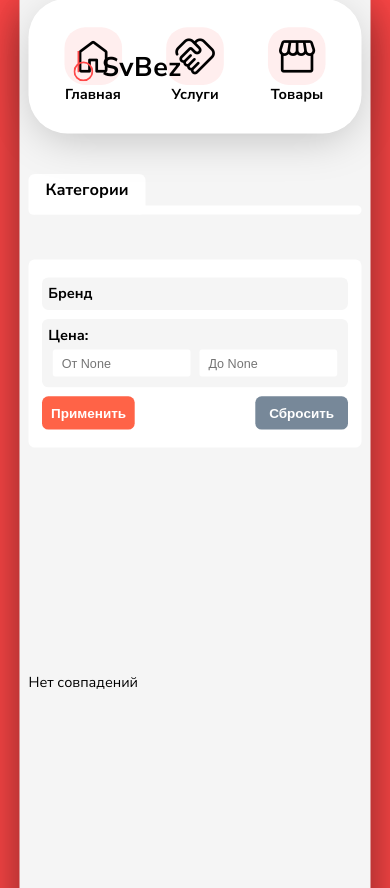
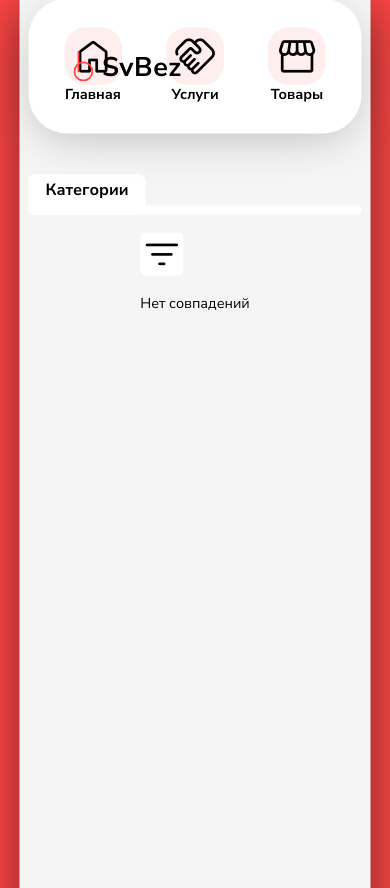
Before and after one commit to igor-73r/sv-bez, a Django app: page /store/ in a window 390 px wide. Shown: the part 155-1043 px from the top of the page. Run offline with Django 4.2, Linux system fonts and the light colour scheme; data that the repository does not hold is empty.

Commit message:
filter-block-hide

```diff
--- a/SvbezDjangoWeb/static/css/base.css
+++ b/SvbezDjangoWeb/static/css/base.css
@@ -190,7 +190,7 @@ footer nav ul li {
     border-radius: var(--text-radius);
 }
 
-@media (max-width: 766px) {
+@media (max-width: 990px) {
     .wrapper {
         padding: 0 10px 100px 10px !important;
     }
--- a/SvbezDjangoWeb/static/css/product_card.css
+++ b/SvbezDjangoWeb/static/css/product_card.css
@@ -10,6 +10,7 @@ section.cards {
 section.cards .card {
     background: var(--clr2);
     width: calc(33.6% - 10px);
+    height: 595px;
     margin-bottom: 10px;
     /*margin: 5px;*/
     border-radius: var(--border-radius);
@@ -38,30 +39,30 @@ section.cards .card img {
     /*margin: 50px;*/
 }
 
-@media (max-width: 690px) {
-    section.cards .card {
-        width: 100%;
-        display: flex;
-        margin: 10px 0 0 0 !important;
-        padding: 0;
-        flex-direction: row;
-        align-items: center;
-        justify-content: space-between;
-    }
-    section.cards .card img {
-        width: 30%;
-        height: auto;
-        border-radius: var(--border-radius) var(--border-radius) 0px 0px;
-    }
-    section.cards .card .content {
-        width: 100%;
-        padding: 10px;
-    }
-    /*.image{*/
-    /*    width: 100%;*/
-    /*    height: auto;*/
-    /*}*/
-}
+/*@media (max-width: 690px) {*/
+/*    section.cards .card {*/
+/*        width: 100%;*/
+/*        display: flex;*/
+/*        margin: 10px 0 0 0 !important;*/
+/*        padding: 0;*/
+/*        flex-direction: row;*/
+/*        align-items: center;*/
+/*        justify-content: space-between;*/
+/*    }*/
+/*    section.cards .card img {*/
+/*        width: 30%;*/
+/*        height: auto;*/
+/*        border-radius: var(--border-radius) var(--border-radius) 0px 0px;*/
+/*    }*/
+/*    section.cards .card .content {*/
+/*        width: 100%;*/
+/*        padding: 10px;*/
+/*    }*/
+/*    !*.image{*!*/
+/*    !*    width: 100%;*!*/
+/*    !*    height: auto;*!*/
+/*    !*}*!*/
+/*}*/
 
 section.categories {
     background: none;
@@ -229,3 +230,39 @@ input[type="checkbox"] {
     align-items: center;
     padding: 10px;
 }
+
+.filters {
+    display: none;
+}
+
+.left-side-bar{margin-top: 50px; display: block}
+
+@media (max-width: 990px), (max-width: 1500px){
+    .left-side-bar {
+        position: absolute;
+        display: none;
+        z-index: 9999;
+        margin-bottom: 0;
+        width: calc(33.6% - 10px);
+        min-height: 595px;
+        margin-top: 20px;
+    }
+
+    .filters {
+        margin-top: 20px;
+        display: block;
+        cursor: pointer;
+        background: white;
+        border-radius: var(--border-radius);
+        width: 48px;
+        height: 48px;
+    }
+
+    section.cards {
+        margin-top: 20px;
+    }
+
+    .left-side-bar .my-button {
+        width: 50%;
+    }
+}
--- a/SvbezDjangoWeb/static/js/base.js
+++ b/SvbezDjangoWeb/static/js/base.js
@@ -65,6 +65,15 @@ $('.label').click(function(){
     }
 });
 
+$('.filters').click(function(){
+    let element = $(this).siblings('.left-side-bar')
+    if(element.is(":hidden")){
+        element.show();
+    }else{
+        element.removeAttr( 'style' );
+    }
+});
+
 function clearMyCookie(){
     let cookies = $.cookie()
     for (let cookie in cookies){
--- a/SvbezDjangoWeb/templates/base.html
+++ b/SvbezDjangoWeb/templates/base.html
@@ -56,7 +56,7 @@
         {% endblock %}
     </div>
 
-    <div class="arrow animated bounce"></div>
+{#    <div class="arrow animated bounce"></div>#}
 </div>
 
 <footer class="footer">
--- a/SvbezDjangoWeb/templates/store/store.html
+++ b/SvbezDjangoWeb/templates/store/store.html
@@ -37,10 +37,15 @@
     </div>
 </section>
 
+<div>
+    <div class="filters">
+        <span class="material-symbols-rounded">filter_list</span>
+    </div>
     <section class="left-side-bar">
     {#    <div class="headline" id="category_head">#}
     {#        Фильтр#}
     {#    </div>#}
+
         {% if form %}
         <form method="GET">
         {% for f in form %}
@@ -107,5 +112,5 @@
     <div>Нет совпадений</div>
 {% endif %}
 </section>
-
+</div>
 {% endblock %}
```
Also changed, not shown: SvbezDjangoWeb/static/css/home.css (+26 -0 lines). Lines whose indentation alone changed are shown as unchanged.
